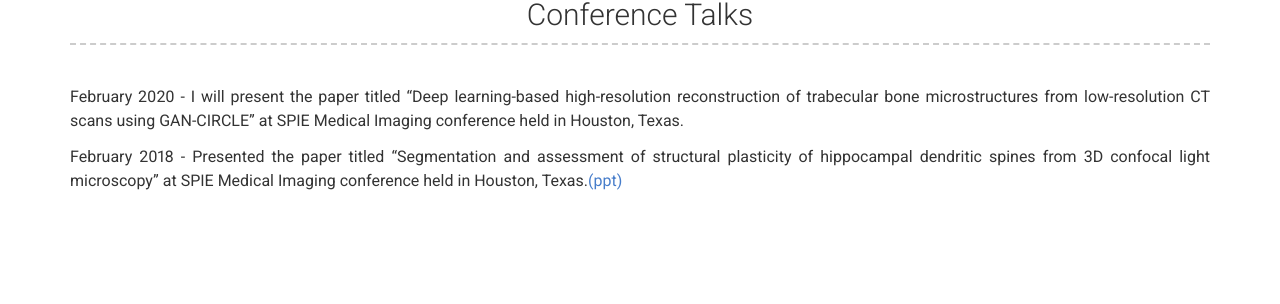
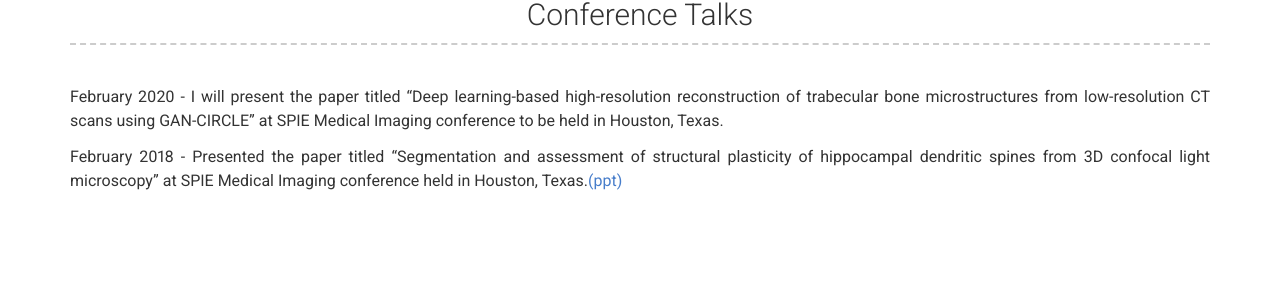
Before and after one commit to iguha94/iguha94.github.io, a Jekyll site: the page built from index.md, in a window 1280 px wide. Shown: the part 1996-2300 px from the top of the page. Built offline with Jekyll 4.4.1, drawn with Linux system fonts in a browser that asks for light colours; nearby versions of some CDN libraries; a style sheet for code colours, icons or effects is not loaded.

```diff
--- a/_config.yml
+++ b/_config.yml
@@ -34,7 +34,7 @@ educaton_title: Education
 # More Section
 more_title: Conference Talks
 more_content: | # this will include new lines to allow paragraphs
-  February 2020 - I will present the paper titled "Deep learning-based high-resolution reconstruction of trabecular bone microstructures from low-resolution CT scans using GAN-CIRCLE" at SPIE Medical Imaging conference held in Houston, Texas.
+  February 2020 - I will present the paper titled "Deep learning-based high-resolution reconstruction of trabecular bone microstructures from low-resolution CT scans using GAN-CIRCLE" at SPIE Medical Imaging conference to be held in Houston, Texas.
 
   February 2018 - Presented the paper titled "Segmentation and assessment of structural plasticity of hippocampal dendritic spines from 3D confocal light microscopy" at SPIE Medical Imaging conference held in Houston, Texas.<a href="/images/SPIE_PRESENTATION_final.pptx" target="_blank">(ppt)</a>
 
```
